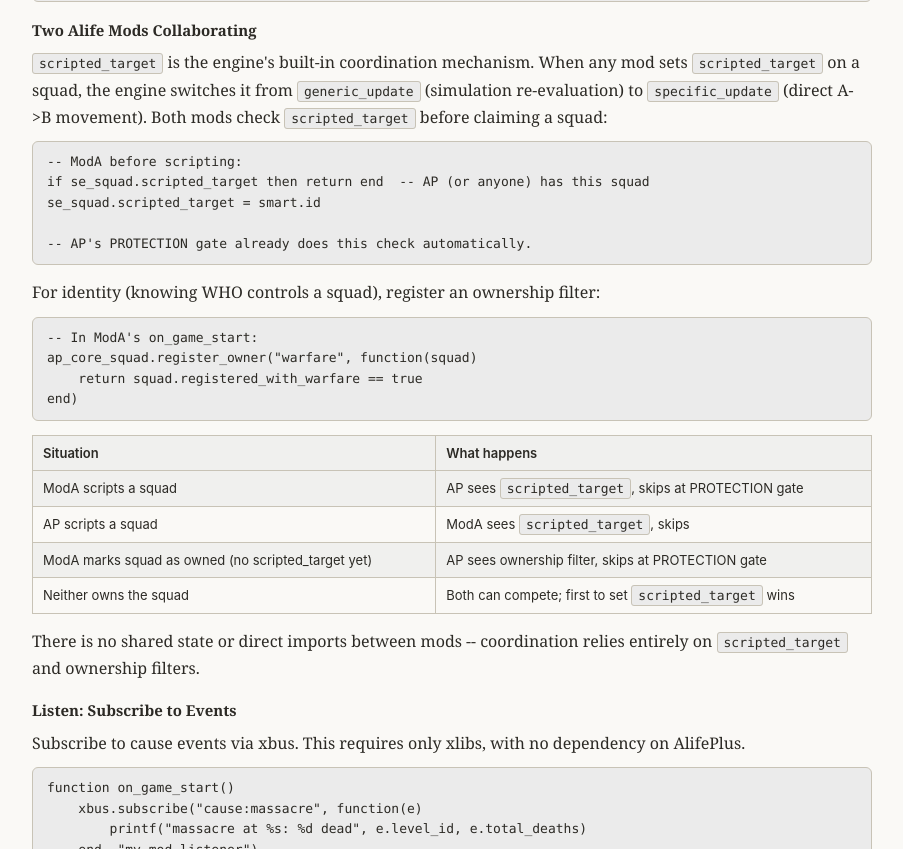
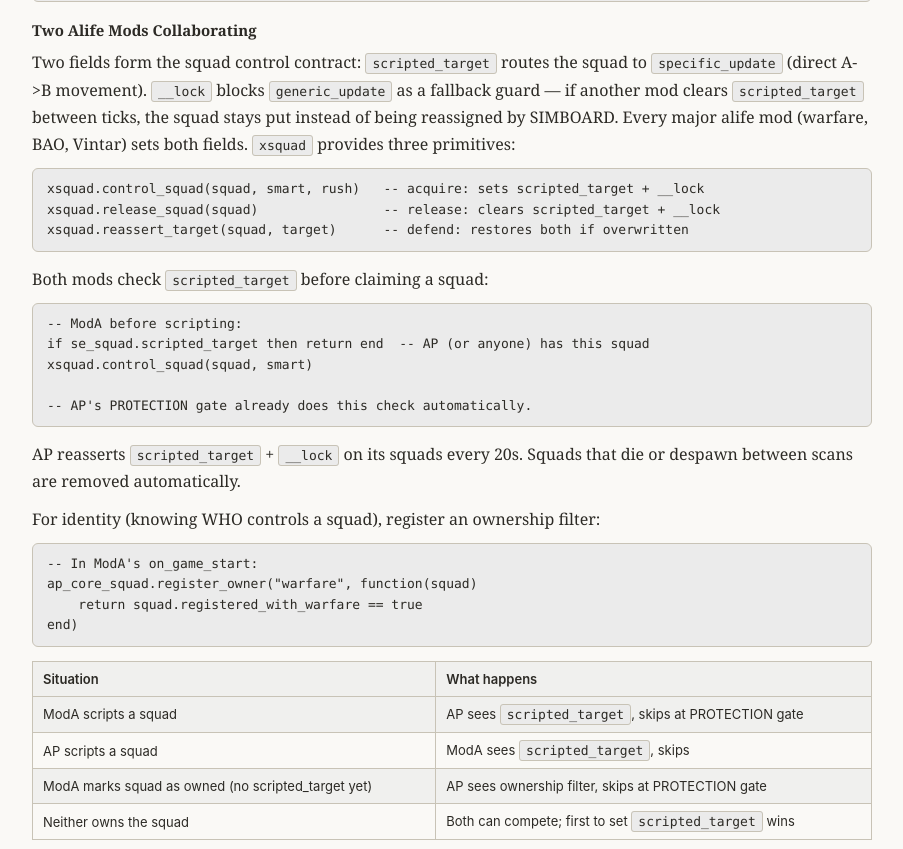
Before and after one commit to damiansirbu-stalker/siski-report, a plain HTML site: page guide.html in a window 1280 px wide. Shown: the part 4459-5308 px from the top of the page, without its empty margins (334-1237 px from the left). Drawn offline with Linux system fonts and the light colour scheme.

Commit message:
docs: guide update

```diff
--- a/guide.html
+++ b/guide.html
@@ -379,13 +379,21 @@ end</code></pre>
 
 <h3 id="collaboration">Two Alife Mods Collaborating</h3>
 
-<p><code>scripted_target</code> is the engine's built-in coordination mechanism. When any mod sets <code>scripted_target</code> on a squad, the engine switches it from <code>generic_update</code> (simulation re-evaluation) to <code>specific_update</code> (direct A->B movement). Both mods check <code>scripted_target</code> before claiming a squad:</p>
+<p>Two fields form the squad control contract: <code>scripted_target</code> routes the squad to <code>specific_update</code> (direct A->B movement). <code>__lock</code> blocks <code>generic_update</code> as a fallback guard &mdash; if another mod clears <code>scripted_target</code> between ticks, the squad stays put instead of being reassigned by SIMBOARD. Every major alife mod (warfare, BAO, Vintar) sets both fields. <code>xsquad</code> provides three primitives:</p>
+
+<pre><code>xsquad.control_squad(squad, smart, rush)   -- acquire: sets scripted_target + __lock
+xsquad.release_squad(squad)                -- release: clears scripted_target + __lock
+xsquad.reassert_target(squad, target)      -- defend: restores both if overwritten</code></pre>
+
+<p>Both mods check <code>scripted_target</code> before claiming a squad:</p>
 
 <pre><code>-- ModA before scripting:
 if se_squad.scripted_target then return end  -- AP (or anyone) has this squad
-se_squad.scripted_target = smart.id
+xsquad.control_squad(squad, smart)
 
 -- AP's PROTECTION gate already does this check automatically.</code></pre>
+
+<p>AP reasserts <code>scripted_target</code> + <code>__lock</code> on its squads every 20s. Squads that die or despawn between scans are removed automatically.</p>
 
 <p>For identity (knowing WHO controls a squad), register an ownership filter:</p>
 
```
